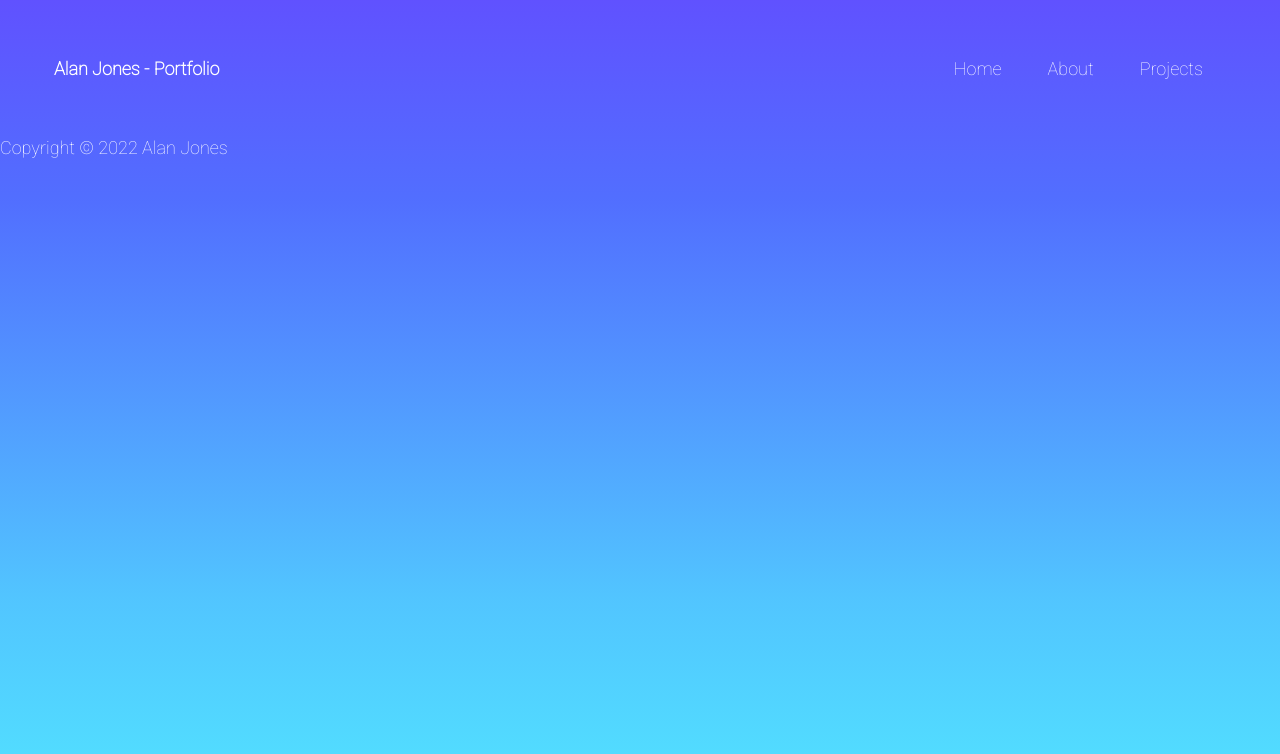
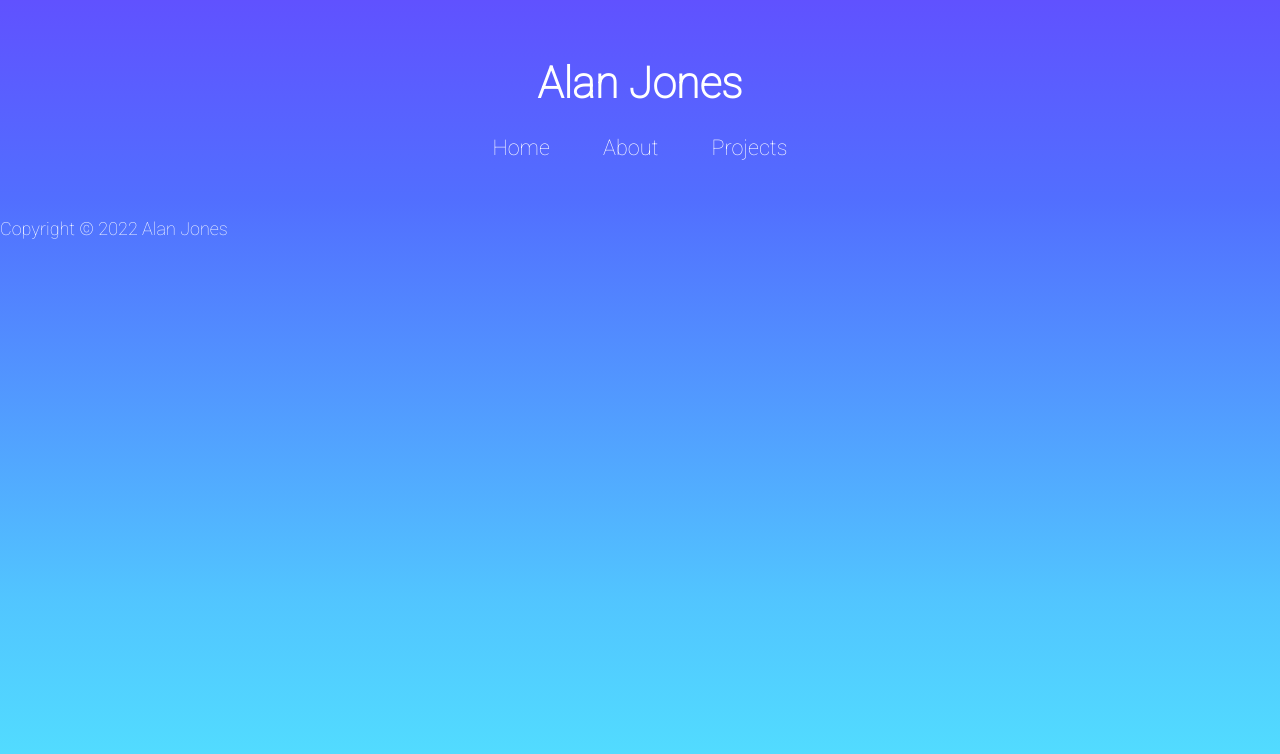
Before and after one commit to Jonezzyboy/portfolio, a Gatsby site: page / in a window 1280 px wide. Built offline with nearby package versions, Linux system fonts and the light colour scheme; Gatsby itself is replaced by a stand-in of ours.

Commit message:
Navigation Styling Tweaks

```diff
--- a/src/components/Navbar.js
+++ b/src/components/Navbar.js
@@ -4,7 +4,7 @@ import React from 'react'
 export default function Navbar() {
     return (
         <nav>
-            <h1>Alan Jones - Portfolio</h1>
+            <h1>Alan Jones</h1>
             <div className="links">
                 <Link to="/">Home</Link>
                 <Link to="/about">About</Link>
--- a/src/styles/navbar.scss
+++ b/src/styles/navbar.scss
@@ -1,15 +1,15 @@
 nav {
     display: grid;
-    grid-template-columns: 1fr 1fr;
+    grid-template-columns: 1fr;
+    row-gap: 1.5rem;
+    justify-items: center;
     margin: 40px 2em;
     padding: 1em;
 
-    .links {
-        text-align: right;
-
-        a {
+    .links a {
         position: relative;
         margin: auto 1em;
+        font-size: 1.2rem;
         font-weight: 400;
         padding: 5px;
 
@@ -33,4 +33,3 @@ nav {
         }
     }
 }
-}
--- a/src/styles/theme-variables.scss
+++ b/src/styles/theme-variables.scss
@@ -1,6 +1,6 @@
 // Fonts
 $font-size: 18px;
-
+$heading-scale: 5;
 
 // Themes
 // Light Mode - Default
@@ -19,6 +19,12 @@ $colours: (
     @each $name, $value in $colours {
         --#{$name}: #{$value};
     }
+
+    @for $i from 1 through 6 {
+        h#{$i} {
+          font-size: $font-size + $heading-scale * (6 - $i);
+        }
+      }
 }
 
 $bg-gradient: 0deg, var(--bg-1) 0%, var(--bg-2) 25%, var(--bg-3) 50%, var(--bg-4) 75%, var(--bg-5) 100%;
```
Lines whose indentation alone changed are shown as unchanged.
